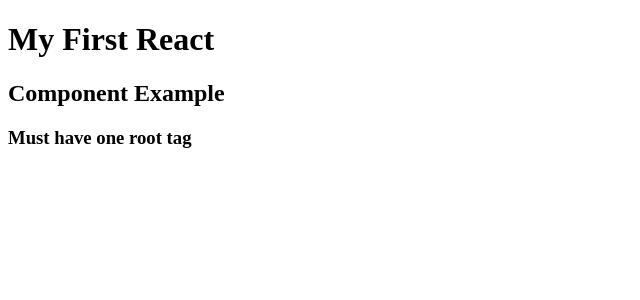
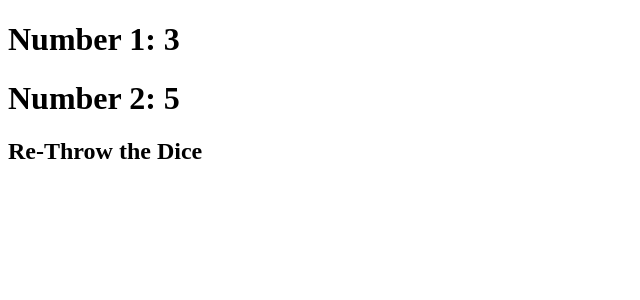
Before and after one commit to smil98/react20231031, a React (Create React App) app: page / in a window 1280 px wide. Shown: the top 300 px of the page, without its empty margins (0-640 px from the left). Built offline with nearby package versions, Linux system fonts and the light colour scheme.

Commit message:
Using Logics (Practice)

```diff
--- a/src/App.js
+++ b/src/App.js
@@ -1,24 +1,13 @@
-
 function App() {
+  const num1 = Math.ceil(Math.random() * 6);
+  const num2 = Math.ceil(Math.random() * 6);
   return (
     <div>
-        <h1>My First React</h1>
-        <MyComp />
+      <h1>Number 1: {num1}</h1>
+      <h1>Number 2: {num2}</h1>
+      <h2>{num1 == num2 ? "Congrats!" : "Re-Throw the Dice"}</h2>
     </div>
   );
 }
 
-//syntax: components should always start with Uppercase
-//must have return statement, mostly jsx code
-function MyComp() {
-    //always should have one root tag
-    return (
-        <>
-            <h2>Component Example</h2>
-            <h3>Must have one root tag</h3>
-            {/*this is how th add comments*/}
-        </>
-    )
-}
-
 export default App;
```
